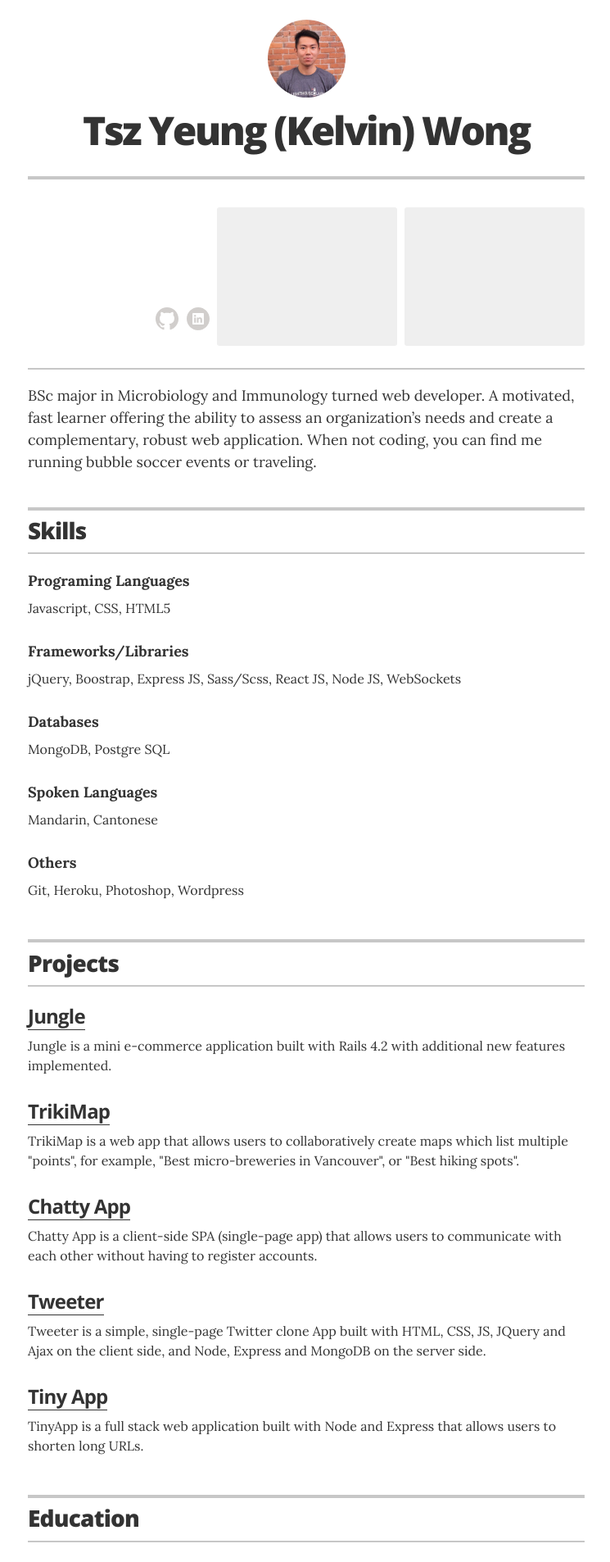
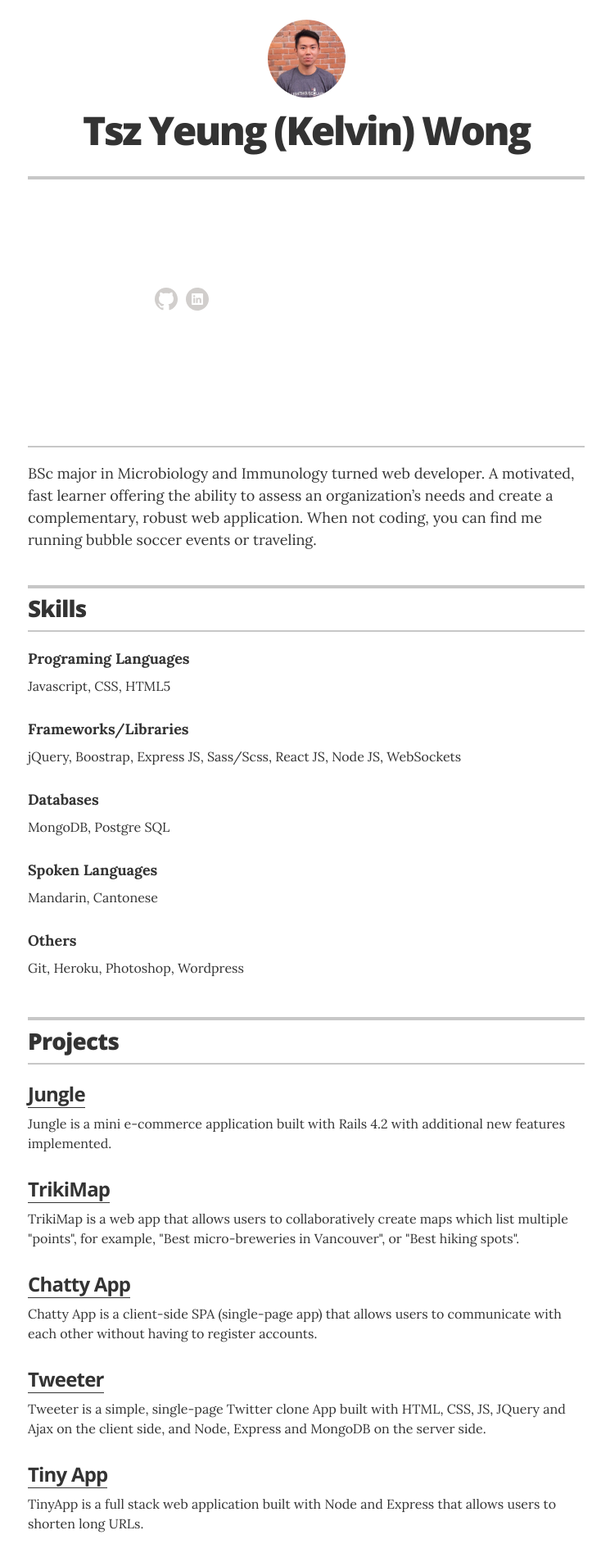
Before and after one commit to kelvin8wong/kelvin8wong.github.io, a Jekyll site: the page built from index.html, in a window 1280 px wide. Shown: the top 1906 px of the page at 82% size, without its empty margins (266-1011 px from the left). Built offline with Jekyll 4.4.1, drawn with Linux system fonts in a browser that asks for light colours.

Commit message:
updated 11/12

```diff
--- a/_includes/icon-links.html
+++ b/_includes/icon-links.html
@@ -38,10 +38,10 @@
   {% endif %}
 
    <!-- Email link -->
-   <li class="icon-link-item"><a href="mailto:{{ site.resume_contact_email }}" class="contact-button" itemprop="email">{% include icons/icon-email.html %}</a></li>
+   <li class="icon-link-item"><a href="mailto:{{ site.resume_contact_email }}" itemprop="email">{% include icons/icon-email.html %}</a></li>
 
   <!-- Phone link -->
-  <li class="icon-link-item"><a href="tel:+1-778-855-3328" class="contact-button" itemprop="phone">{% include icons/icon-phone.html %}</a></li>
+  <li class="icon-link-item"><a href="tel:+1-778-855-3328" itemprop="phone">{% include icons/icon-phone.html %}</a></li>
 
 </ul>
 {% endif %}
```
